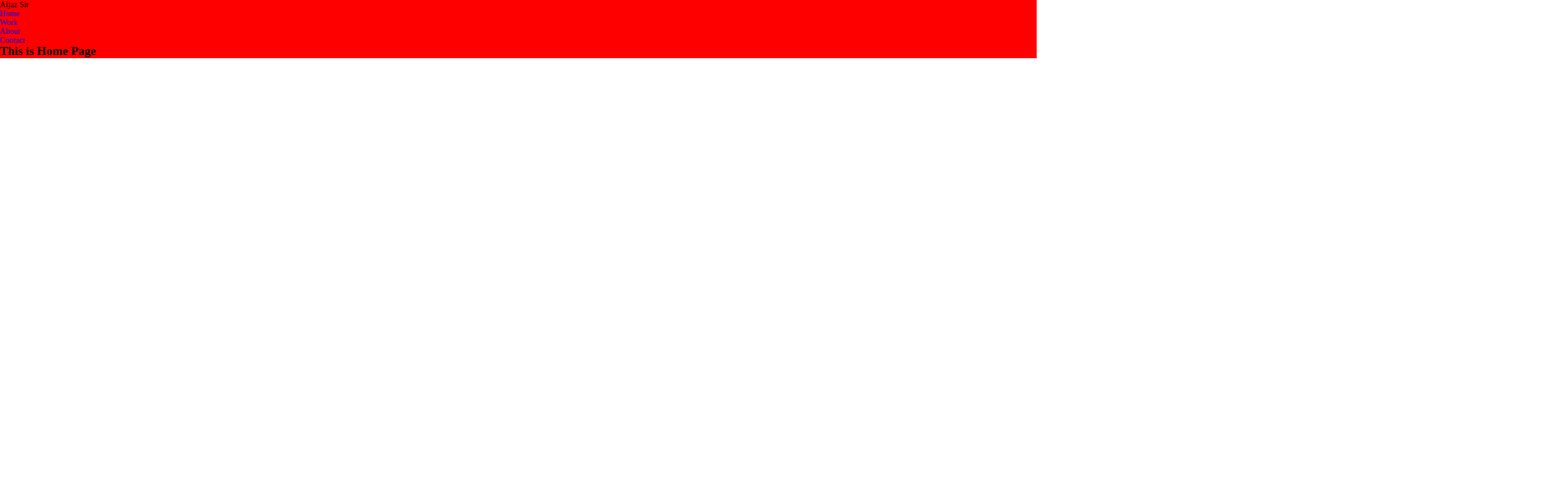
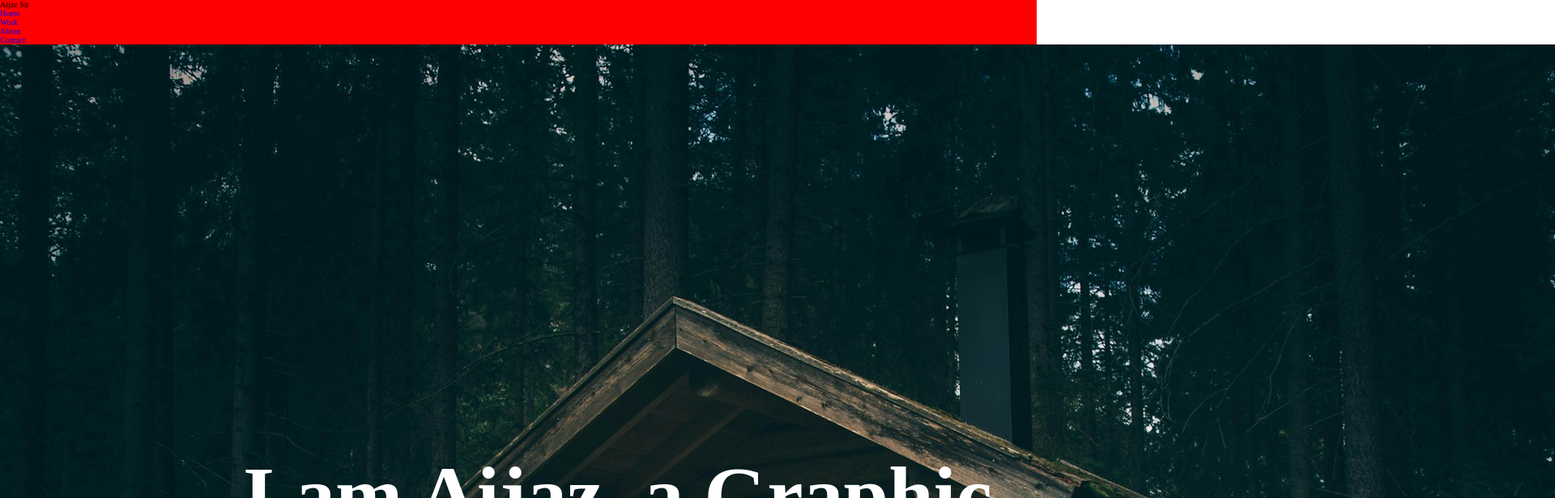
Before and after one commit to MWDeveloperTeam/aijaz-sir-portfolio, a React (Vite) app: page / in a window 1280 px wide. Shown: the top 616 px of the page at 81% size, 1920 px wide, since content can reach past the window. Built offline with nearby package versions, Linux system fonts and the light colour scheme.

Commit message:
integrating changes

```diff
--- a/src/assets/Colors.jsx
+++ b/src/assets/Colors.jsx
@@ -1,4 +1,4 @@
-const Color = {
-  primaryColor: "#000",
-  seconderyColor: "#fff",
+export const Color = {
+  primaryColor: '#000',
+  seconderyColor: '#fff',
 };
--- a/src/components/Banner.jsx
+++ b/src/components/Banner.jsx
@@ -0,0 +1,58 @@
+import React from 'react';
+import styled from 'styled-components';
+import bannerImg from '../assets/imgs/banner.jpg';
+import { Color } from '../assets/Colors';
+
+const Banner = () => {
+  return (
+    <Section>
+      <img src={bannerImg} alt='hero' className='bannerImage' />
+      <div className='bannerContent'>
+        <h1>
+          I am Aijaz, a Graphic Designer & Creative Director based in kashmir.
+        </h1>
+        <div className='cornerImage'>
+          <img src='' alt='' />
+        </div>
+      </div>
+    </Section>
+  );
+};
+
+export default Banner;
+const Section = styled.section`
+  height: 200vh;
+  position: relative;
+  bannerImage {
+    width: 100%;
+    height: 100%;
+    position: absolute;
+    left: 0;
+    top: 0;
+    z-index: 1;
+    object-fit: cover;
+  }
+  .bannerContent {
+    position: absolute;
+    z-index: 5;
+    left: 30rem;
+    right: 0;
+    top: 50rem;
+    h1 {
+      font-size: 10rem;
+      color: ${Color.seconderyColor};
+    }
+    .cornerImage {
+      height: 15rem;
+      border-bottom: 1px solid ${Color.seconderyColor};
+      position: relative;
+      img {
+        height: 50px;
+        width: 50px;
+        position: absolute;
+        right: 0;
+        bottom: 2.5rem;
+      }
+    }
+  }
+`;
--- a/src/pages/home/Home.jsx
+++ b/src/pages/home/Home.jsx
@@ -1,12 +1,13 @@
-import React from 'react'
-
+import React from 'react';
+import Banner from '../../components/Banner';
 
 const Home = () => {
   return (
     <div>
+      <Banner />
       <h1>This is Home Page</h1>
     </div>
-  )
-}
+  );
+};
 
-export default Home
+export default Home;
```
Also changed, not shown: src/assets/imgs/banner.jpg (added).
